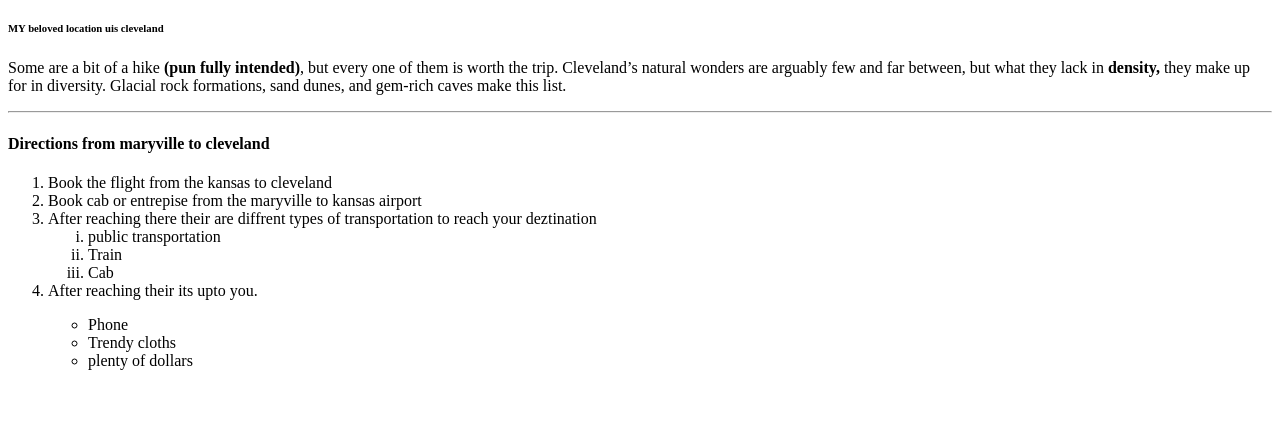
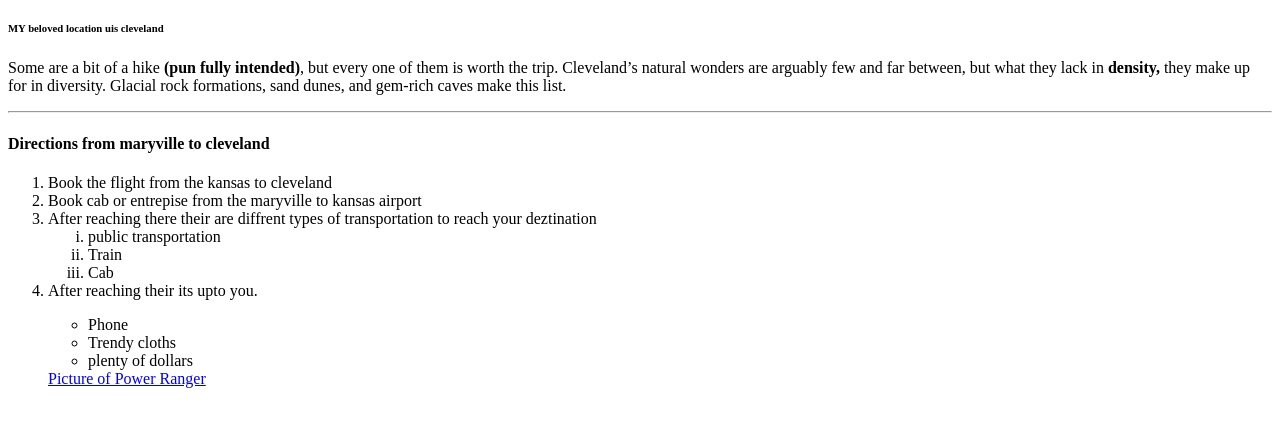
Before and after one commit to 44-563-WebApps-F21/webapps-f21-assignment-3-tejaswi31353, a plain HTML site: page index.html in a window 1280 px wide. Shown: the part 61-488 px from the top of the page. Drawn offline with Linux system fonts and the light colour scheme.

Commit message:
Updated link of aboutme

```diff
--- a/index.html
+++ b/index.html
@@ -40,6 +40,8 @@
         <li>plenty of dollars</li>
           </ul>
 
+          <a href="aboutme.html">Picture of Power Ranger</a>
+
 
 
 
```
